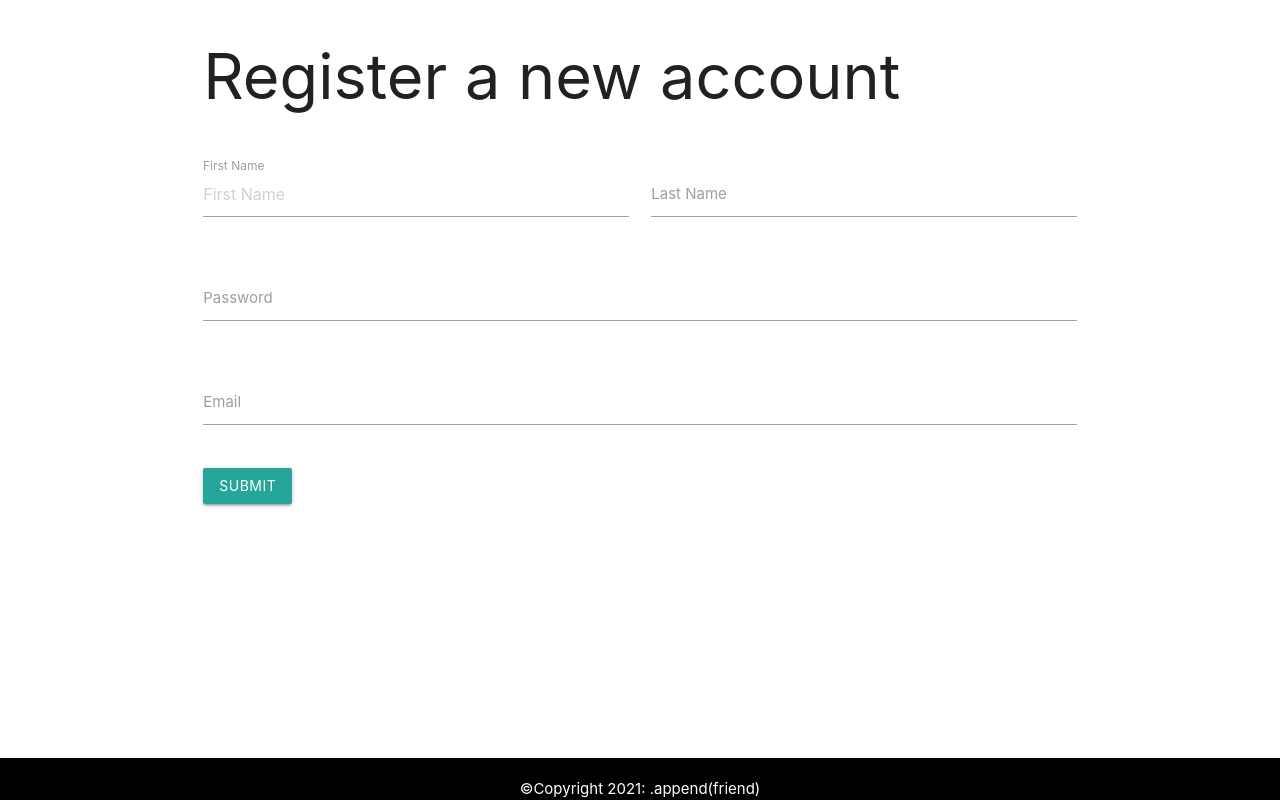
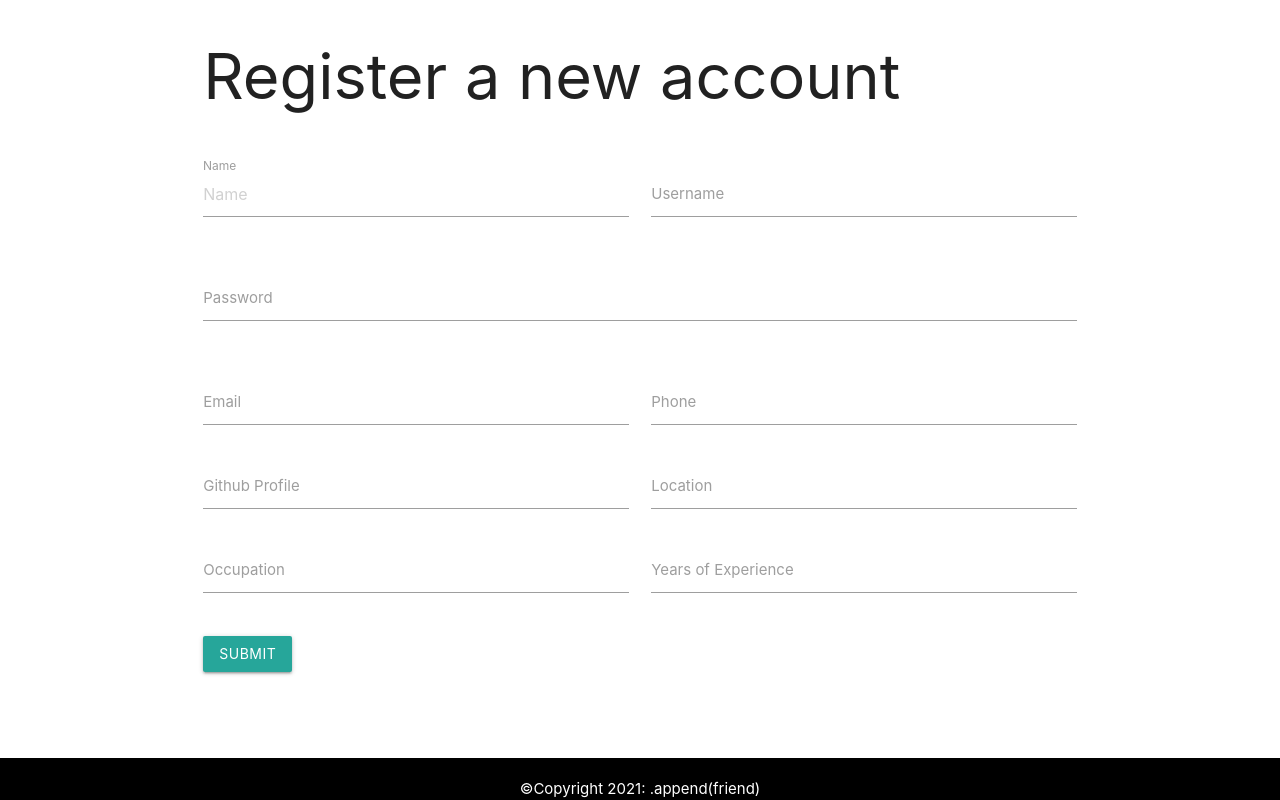
Before and after one commit to ewells89/append-friend, a React (Create React App) app in the folder client/: page /signup in a window 1280 px wide. Built offline with nearby package versions, Linux system fonts and the light colour scheme.

Commit message:
Added Form Component and got post route working forgot to do a pull so redid elyse's changes

```diff
--- a/client/src/components/DevCards/DevCards.jsx
+++ b/client/src/components/DevCards/DevCards.jsx
@@ -5,7 +5,7 @@ import PropTypes from "prop-types";
 const DevCards = ({username,name,gitHub,languages,phone,experience,location,occupation,appRole,}) => {
     return (
 
-        <div className="col 4 m7">
+        <div className="col s4">
             <div className="card" id="devCardBody">
                 <div className="row">
                     <div className="col s5">
@@ -28,7 +28,7 @@ const DevCards = ({username,name,gitHub,languages,phone,experience,location,occu
                 <div className="row">
                     <div className="card-content" id="devCardDevLanguages">
                         <p>{languages}</p>
-                        <a className="btn-floating  waves-effect waves-light black" id="devCardLikeButton"><i class="material-icons">favorite</i></a>
+                        <a className="btn-floating  waves-effect waves-light black" id="devCardLikeButton"><i className="material-icons">favorite</i></a>
                     </div>
                 </div>
             </div>
--- /dev/null
+++ b/client/src/components/SignUpForm/SignUpForm.jsx
@@ -0,0 +1,85 @@
+import React, {useState} from 'react';
+
+const SignupForm = ({handleFormSubmit}) => {
+    const[name,setName]=useState("");
+    const[username,setUsername]=useState("");
+    const[password,setPassword]=useState("");
+    const[email,setEmail]=useState("");
+    const[phone,setPhone]=useState("");
+    const[github,setGithub]=useState("");
+    const[location,setLocation]=useState("");
+    const[occupation,setOccupation]=useState("");
+    const[experience, setExperience]= useState("");
+    const[languages,setLanguages]=useState([]);
+    const[followedUsers, setFollowedUsers]=useState([]);
+    const[usersFollowing,setUsersFollowing]=useState([]);
+
+    return (
+        <div>
+            <form className="col s12" onSubmit={(e) =>{
+                handleFormSubmit(e,{
+                    name,username,password,email,phone,github,location,occupation,experience,languages,followedUsers,usersFollowing
+                });
+            }}>
+          <div className="row">
+            <div className="input-field col s6">
+              <input
+                placeholder="Name"
+                id="name"
+                type="text"
+                className="validate"
+                value={name}
+                onChange={(e) => setName(e.target.value)}
+              />
+              <label for="name">Name</label>
+            </div>
+            <div className="input-field col s6">
+              <input id="username" type="text" className="validate" onChange={(e) => setUsername(e.target.value)} value={username}/>
+              <label for="username">Username</label>
+            </div>
+          </div>
+          <div className="row">
+            <div className="input-field col s12">
+              <input id="password" type="password" className="validate" onChange={(e) => setPassword(e.target.value)} value={password} />
+              <label for="password">Password</label>
+            </div>
+          </div>
+          <div className="row">
+            <div className="input-field col s6">
+              <input id="email" type="email" className="validate" onChange={(e) => setEmail(e.target.value)} value={email}/>
+              <label for="email">Email</label>
+            </div>
+            <div className="input-field col s6">
+              <input id="phone" type="text" className="validate" onChange={(e) => setPhone(e.target.value)} value={phone} />
+              <label for="phone">Phone</label>
+            </div>
+          <div className="input-field col s6">
+              <input id="github" type="text" className="validate" onChange={(e) => setGithub(e.target.value)} value={github} />
+              <label for="gihub">Github Profile</label>
+            </div>
+            <div className="input-field col s6">
+              <input id="location" type="text" className="validate" onChange={(e) => setLocation(e.target.value)} value={location} />
+              <label for="location">Location</label>
+            </div>
+            <div className="input-field col s6">
+              <input id="occupation" type="text" className="validate" onChange={(e) => setOccupation(e.target.value)} value={occupation} />
+              <label for="occupation">Occupation</label>
+            </div>
+            <div className="input-field col s6">
+              <input id="experience" type="text" className="validate" onChange={(e) => setExperience(e.target.value)} value={experience} />
+              <label for="experience">Years of Experience</label>
+            </div>
+        </div>
+          <button
+            className="btn waves-effect waves-dark"
+            type="submit"
+            name="action"
+          >
+            Submit
+          </button>
+        </form>
+        </div>
+    );
+};
+
+export default SignupForm;
--- a/client/src/containers/Developers/Developers.jsx
+++ b/client/src/containers/Developers/Developers.jsx
@@ -27,9 +27,9 @@ const Developers = () => {
             appRole: "Mentee"
         },
         {
-            username: "jdeer74",
+            username: "jdeer73",
             name: "John Deer",
-            gitHub: "@jdeer74",
+            gitHub: "@jdeer73",
             languages: ["JavaScript","HTML5","CSS"],
             phone: 5555555555,
             experience: 15,
--- a/client/src/containers/SignUp/SignUp.jsx
+++ b/client/src/containers/SignUp/SignUp.jsx
@@ -1,7 +1,18 @@
 import React from "react";
 import "./SignUp.css";
+import SignupForm from "../../components/SignUpForm/SignUpForm";
+import axios from "axios";
 
 function SignUp () {
+  const handleFormSubmit = (e,userData) => {
+    e.preventDefault();
+    axios.post("api/developer",userData).then((response) => {
+      console.log(response.data);
+    }).catch((err) => {
+      console.log(err);
+    });
+  };
+
   return (
     <div className="container">
       <div className="row">
@@ -10,43 +21,9 @@ function SignUp () {
         </div>
       </div>
       <div className="row">
-        <form className="col s12">
-          <div className="row">
-            <div className="input-field col s6">
-              <input
-                placeholder="First Name"
-                id="first_name"
-                type="text"
-                className="validate"
-              />
-              <label for="first_name">First Name</label>
-            </div>
-            <div className="input-field col s6">
-              <input id="last_name" type="text" className="validate" />
-              <label for="last_name">Last Name</label>
-            </div>
-          </div>
-          <div className="row">
-            <div className="input-field col s12">
-              <input id="password" type="password" className="validate" />
-              <label for="password">Password</label>
-            </div>
-          </div>
-          <div className="row">
-            <div className="input-field col s12">
-              <input id="email" type="email" className="validate" />
-              <label for="email">Email</label>
-            </div>
-          </div>
-          <button
-            className="btn waves-effect waves-dark"
-            type="submit"
-            name="action"
-          >
-            Submit
-          </button>
-        </form>
+      <SignupForm handleFormSubmit={handleFormSubmit}/>
       </div>
+
     </div>
   );
 }
--- a/package.json
+++ b/package.json
@@ -25,6 +25,7 @@
   },
   "homepage": "https://github.com/jennalala/append-friend#readme",
   "dependencies": {
+    "axios": "^0.21.1",
     "concurrently": "^5.3.0",
     "express": "^4.17.1",
     "if-env": "^1.0.4",
```
Also changed, not shown: 2 other files (tests, documents, lock files or other folders).
